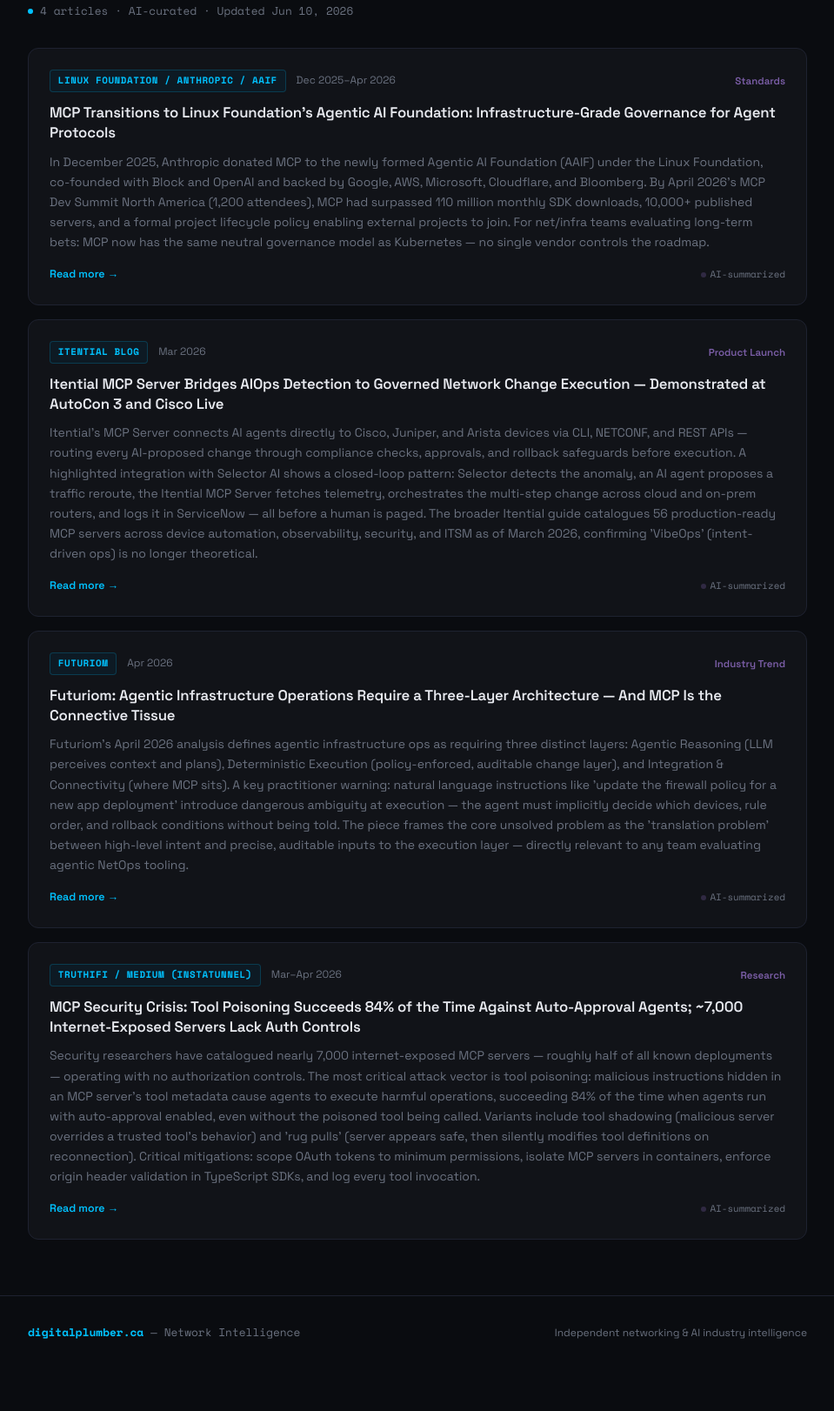
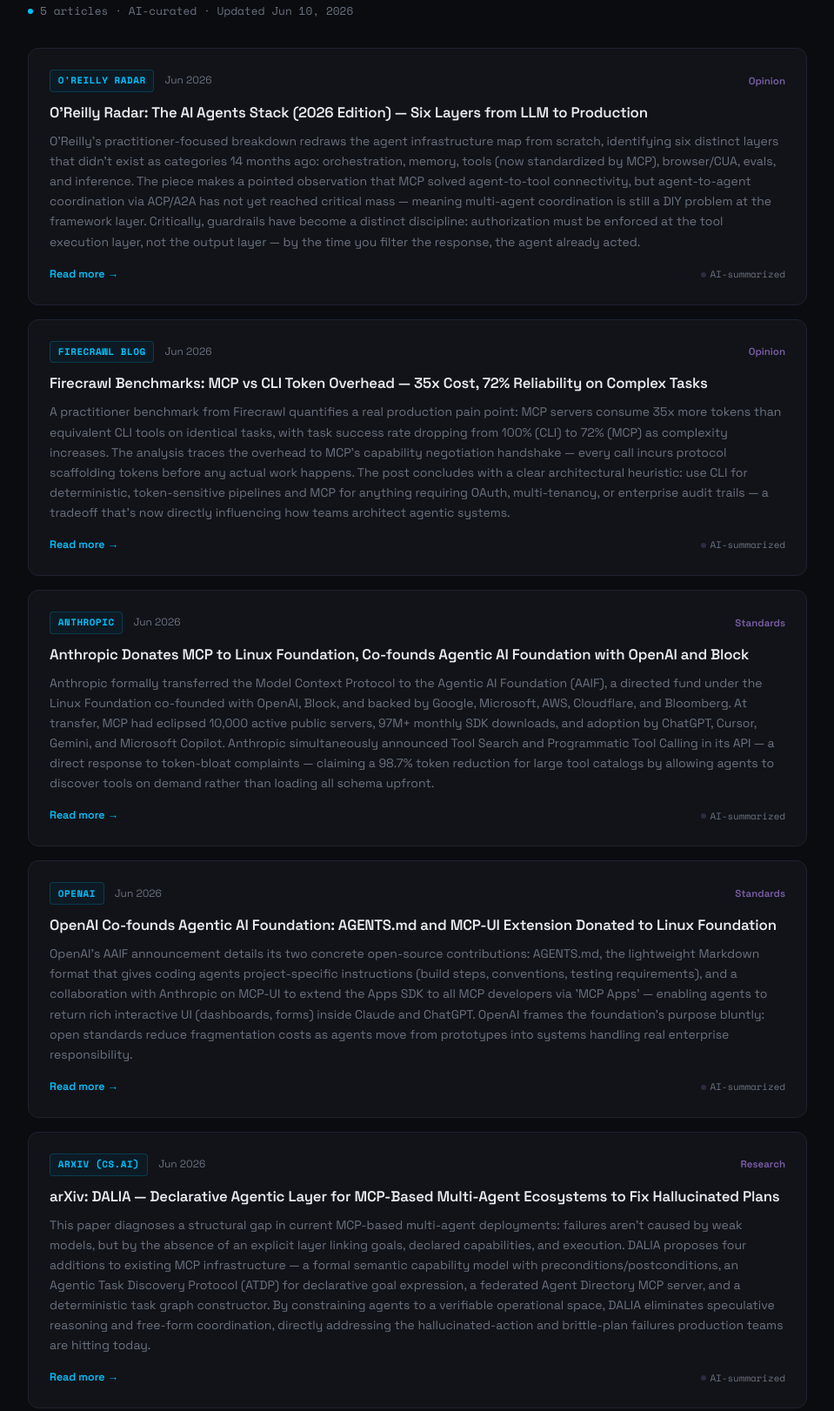
Before and after one commit to petvan/Digitalplumber.ca, a website: page index.html in a window 1280 px wide. Shown: the part 465-2087 px from the top of the page at 87% size, without its empty margins (160-1119 px from the left). Before the commit the page ends 2040 px from the top, so only its background shows below. Drawn offline with nearby package versions, Linux system fonts and the light colour scheme; no server answers.

Commit message:
Daily news update 2026-06-10

```diff
--- a/index.html
+++ b/index.html
@@ -531,63 +531,77 @@
 
 <div class="status-bar">
   <div class="status-dot"></div>
-  <span>4 articles · AI-curated · Updated Jun 10, 2026</span>
+  <span>5 articles · AI-curated · Updated Jun 10, 2026</span>
 </div>
 
 <div class="news-grid" id="newsGrid">
 
     <div class="card" data-topic="Agentic AI &amp; MCP">
       <div class="card-meta">
-        <span class="source-tag">Linux Foundation / Anthropic / AAIF</span>
-        <span class="card-date">Dec 2025–Apr 2026</span>
-        <span class="card-category">Standards</span>
+        <span class="source-tag">O'Reilly Radar</span>
+        <span class="card-date">Jun 2026</span>
+        <span class="card-category">Opinion</span>
       </div>
-      <h2>MCP Transitions to Linux Foundation's Agentic AI Foundation: Infrastructure-Grade Governance for Agent Protocols</h2>
-      <p class="card-summary">In December 2025, Anthropic donated MCP to the newly formed Agentic AI Foundation (AAIF) under the Linux Foundation, co-founded with Block and OpenAI and backed by Google, AWS, Microsoft, Cloudflare, and Bloomberg. By April 2026's MCP Dev Summit North America (1,200 attendees), MCP had surpassed 110 million monthly SDK downloads, 10,000+ published servers, and a formal project lifecycle policy enabling external projects to join. For net/infra teams evaluating long-term bets: MCP now has the same neutral governance model as Kubernetes — no single vendor controls the roadmap.</p>
+      <h2>O'Reilly Radar: The AI Agents Stack (2026 Edition) — Six Layers from LLM to Production</h2>
+      <p class="card-summary">O'Reilly's practitioner-focused breakdown redraws the agent infrastructure map from scratch, identifying six distinct layers that didn't exist as categories 14 months ago: orchestration, memory, tools (now standardized by MCP), browser/CUA, evals, and inference. The piece makes a pointed observation that MCP solved agent-to-tool connectivity, but agent-to-agent coordination via ACP/A2A has not yet reached critical mass — meaning multi-agent coordination is still a DIY problem at the framework layer. Critically, guardrails have become a distinct discipline: authorization must be enforced at the tool execution layer, not the output layer — by the time you filter the response, the agent already acted.</p>
       <div class="card-footer">
-        <a class="read-link" href="https://www.linuxfoundation.org/press/linux-foundation-announces-the-formation-of-the-agentic-ai-foundation" target="_blank" rel="noopener">Read more →</a>
+        <a class="read-link" href="https://www.oreilly.com/radar/the-ai-agents-stack-2026-edition/" target="_blank" rel="noopener">Read more →</a>
         <span class="ai-badge"><span class="ai-dot"></span> AI-summarized</span>
       </div>
     </div>
 
     <div class="card" data-topic="Agentic AI &amp; MCP">
       <div class="card-meta">
-        <span class="source-tag">Itential Blog</span>
-        <span class="card-date">Mar 2026</span>
-        <span class="card-category">Product Launch</span>
+        <span class="source-tag">Firecrawl Blog</span>
+        <span class="card-date">Jun 2026</span>
+        <span class="card-category">Opinion</span>
       </div>
-      <h2>Itential MCP Server Bridges AIOps Detection to Governed Network Change Execution — Demonstrated at AutoCon 3 and Cisco Live</h2>
-      <p class="card-summary">Itential's MCP Server connects AI agents directly to Cisco, Juniper, and Arista devices via CLI, NETCONF, and REST APIs — routing every AI-proposed change through compliance checks, approvals, and rollback safeguards before execution. A highlighted integration with Selector AI shows a closed-loop pattern: Selector detects the anomaly, an AI agent proposes a traffic reroute, the Itential MCP Server fetches telemetry, orchestrates the multi-step change across cloud and on-prem routers, and logs it in ServiceNow — all before a human is paged. The broader Itential guide catalogues 56 production-ready MCP servers across device automation, observability, security, and ITSM as of March 2026, confirming 'VibeOps' (intent-driven ops) is no longer theoretical.</p>
+      <h2>Firecrawl Benchmarks: MCP vs CLI Token Overhead — 35x Cost, 72% Reliability on Complex Tasks</h2>
+      <p class="card-summary">A practitioner benchmark from Firecrawl quantifies a real production pain point: MCP servers consume 35x more tokens than equivalent CLI tools on identical tasks, with task success rate dropping from 100% (CLI) to 72% (MCP) as complexity increases. The analysis traces the overhead to MCP's capability negotiation handshake — every call incurs protocol scaffolding tokens before any actual work happens. The post concludes with a clear architectural heuristic: use CLI for deterministic, token-sensitive pipelines and MCP for anything requiring OAuth, multi-tenancy, or enterprise audit trails — a tradeoff that's now directly influencing how teams architect agentic systems.</p>
       <div class="card-footer">
-        <a class="read-link" href="https://www.itential.com/resource/guide/the-ultimate-mcp-guide-for-network-automation/" target="_blank" rel="noopener">Read more →</a>
+        <a class="read-link" href="https://www.firecrawl.dev/blog/mcp-vs-cli" target="_blank" rel="noopener">Read more →</a>
         <span class="ai-badge"><span class="ai-dot"></span> AI-summarized</span>
       </div>
     </div>
 
     <div class="card" data-topic="Agentic AI &amp; MCP">
       <div class="card-meta">
-        <span class="source-tag">Futuriom</span>
-        <span class="card-date">Apr 2026</span>
-        <span class="card-category">Industry Trend</span>
+        <span class="source-tag">Anthropic</span>
+        <span class="card-date">Jun 2026</span>
+        <span class="card-category">Standards</span>
       </div>
-      <h2>Futuriom: Agentic Infrastructure Operations Require a Three-Layer Architecture — And MCP Is the Connective Tissue</h2>
-      <p class="card-summary">Futuriom's April 2026 analysis defines agentic infrastructure ops as requiring three distinct layers: Agentic Reasoning (LLM perceives context and plans), Deterministic Execution (policy-enforced, auditable change layer), and Integration &amp; Connectivity (where MCP sits). A key practitioner warning: natural language instructions like 'update the firewall policy for a new app deployment' introduce dangerous ambiguity at execution — the agent must implicitly decide which devices, rule order, and rollback conditions without being told. The piece frames the core unsolved problem as the 'translation problem' between high-level intent and precise, auditable inputs to the execution layer — directly relevant to any team evaluating agentic NetOps tooling.</p>
+      <h2>Anthropic Donates MCP to Linux Foundation, Co-founds Agentic AI Foundation with OpenAI and Block</h2>
+      <p class="card-summary">Anthropic formally transferred the Model Context Protocol to the Agentic AI Foundation (AAIF), a directed fund under the Linux Foundation co-founded with OpenAI, Block, and backed by Google, Microsoft, AWS, Cloudflare, and Bloomberg. At transfer, MCP had eclipsed 10,000 active public servers, 97M+ monthly SDK downloads, and adoption by ChatGPT, Cursor, Gemini, and Microsoft Copilot. Anthropic simultaneously announced Tool Search and Programmatic Tool Calling in its API — a direct response to token-bloat complaints — claiming a 98.7% token reduction for large tool catalogs by allowing agents to discover tools on demand rather than loading all schema upfront.</p>
       <div class="card-footer">
-        <a class="read-link" href="https://www.futuriom.com/articles/news/agentic-infrastructure-operations-what-it-is-and-how-to-do-it-safely/2026/04" target="_blank" rel="noopener">Read more →</a>
+        <a class="read-link" href="https://www.anthropic.com/news/donating-the-model-context-protocol-and-establishing-of-the-agentic-ai-foundation" target="_blank" rel="noopener">Read more →</a>
         <span class="ai-badge"><span class="ai-dot"></span> AI-summarized</span>
       </div>
     </div>
 
     <div class="card" data-topic="Agentic AI &amp; MCP">
       <div class="card-meta">
-        <span class="source-tag">Truthifi / Medium (InstaTunnel)</span>
-        <span class="card-date">Mar–Apr 2026</span>
+        <span class="source-tag">OpenAI</span>
+        <span class="card-date">Jun 2026</span>
+        <span class="card-category">Standards</span>
+      </div>
+      <h2>OpenAI Co-founds Agentic AI Foundation: AGENTS.md and MCP-UI Extension Donated to Linux Foundation</h2>
+      <p class="card-summary">OpenAI's AAIF announcement details its two concrete open-source contributions: AGENTS.md, the lightweight Markdown format that gives coding agents project-specific instructions (build steps, conventions, testing requirements), and a collaboration with Anthropic on MCP-UI to extend the Apps SDK to all MCP developers via 'MCP Apps' — enabling agents to return rich interactive UI (dashboards, forms) inside Claude and ChatGPT. OpenAI frames the foundation's purpose bluntly: open standards reduce fragmentation costs as agents move from prototypes into systems handling real enterprise responsibility.</p>
+      <div class="card-footer">
+        <a class="read-link" href="https://openai.com/index/agentic-ai-foundation/" target="_blank" rel="noopener">Read more →</a>
+        <span class="ai-badge"><span class="ai-dot"></span> AI-summarized</span>
+      </div>
+    </div>
+
+    <div class="card" data-topic="Agentic AI &amp; MCP">
+      <div class="card-meta">
+        <span class="source-tag">arXiv (cs.AI)</span>
+        <span class="card-date">Jun 2026</span>
         <span class="card-category">Research</span>
       </div>
-      <h2>MCP Security Crisis: Tool Poisoning Succeeds 84% of the Time Against Auto-Approval Agents; ~7,000 Internet-Exposed Servers Lack Auth Controls</h2>
-      <p class="card-summary">Security researchers have catalogued nearly 7,000 internet-exposed MCP servers — roughly half of all known deployments — operating with no authorization controls. The most critical attack vector is tool poisoning: malicious instructions hidden in an MCP server's tool metadata cause agents to execute harmful operations, succeeding 84% of the time when agents run with auto-approval enabled, even without the poisoned tool being called. Variants include tool shadowing (malicious server overrides a trusted tool's behavior) and 'rug pulls' (server appears safe, then silently modifies tool definitions on reconnection). Critical mitigations: scope OAuth tokens to minimum permissions, isolate MCP servers in containers, enforce origin header validation in TypeScript SDKs, and log every tool invocation.</p>
+      <h2>arXiv: DALIA — Declarative Agentic Layer for MCP-Based Multi-Agent Ecosystems to Fix Hallucinated Plans</h2>
+      <p class="card-summary">This paper diagnoses a structural gap in current MCP-based multi-agent deployments: failures aren't caused by weak models, but by the absence of an explicit layer linking goals, declared capabilities, and execution. DALIA proposes four additions to existing MCP infrastructure — a formal semantic capability model with preconditions/postconditions, an Agentic Task Discovery Protocol (ATDP) for declarative goal expression, a federated Agent Directory MCP server, and a deterministic task graph constructor. By constraining agents to a verifiable operational space, DALIA eliminates speculative reasoning and free-form coordination, directly addressing the hallucinated-action and brittle-plan failures production teams are hitting today.</p>
       <div class="card-footer">
-        <a class="read-link" href="https://truthifi.com/education/state-of-mcp-2026-ai-agents-custom-connectors" target="_blank" rel="noopener">Read more →</a>
+        <a class="read-link" href="https://arxiv.org/abs/2601.17435" target="_blank" rel="noopener">Read more →</a>
         <span class="ai-badge"><span class="ai-dot"></span> AI-summarized</span>
       </div>
     </div>
```
